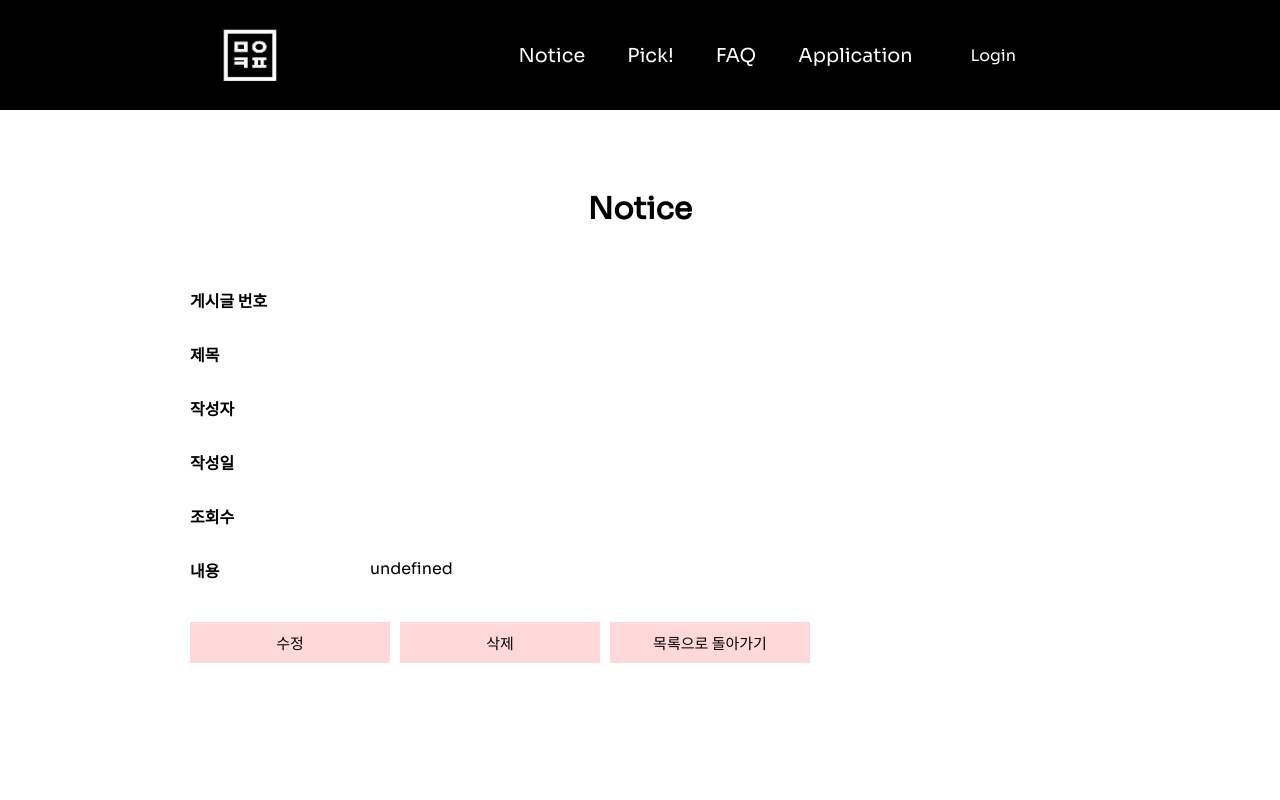
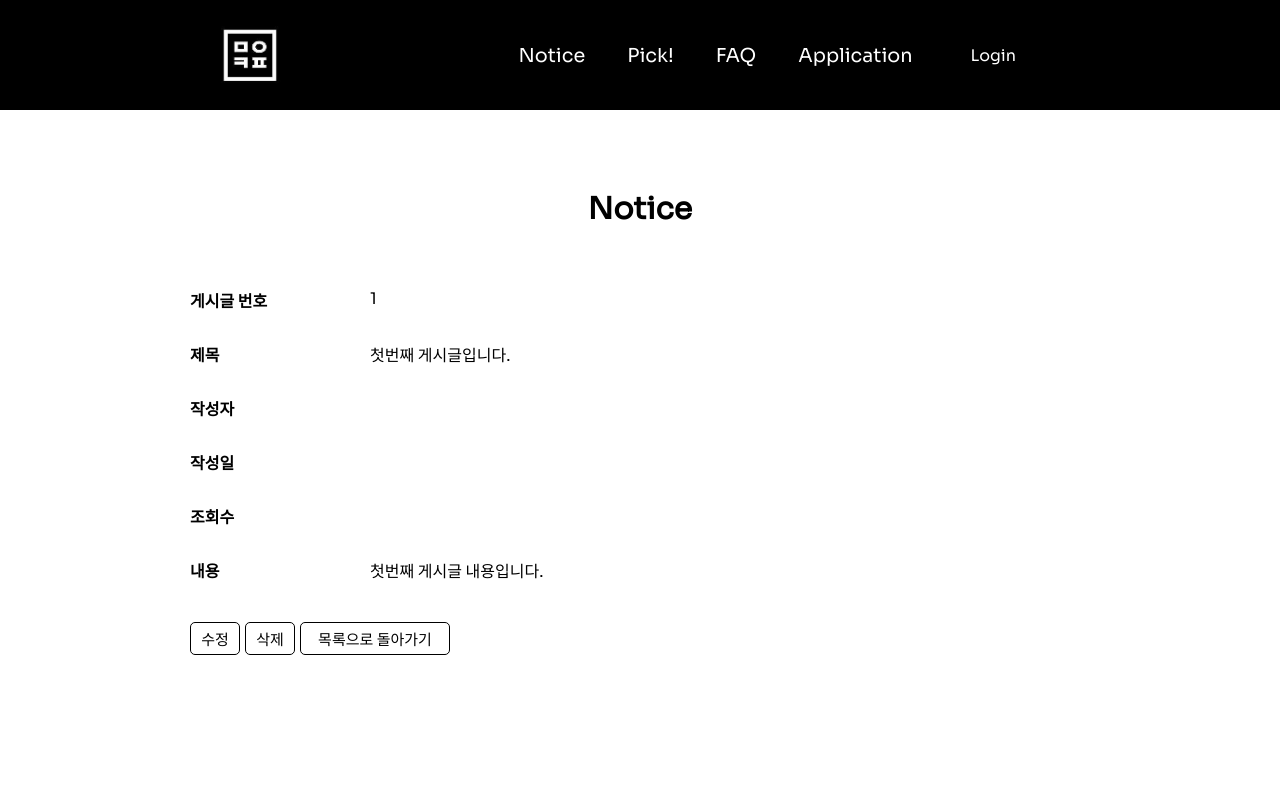
Before and after one commit to lke1221/madcamp_project3, a React (Create React App) app: page /postView/1 in a window 1280 px wide. Shown: the top 800 px of the page. Built offline with nearby package versions, Linux system fonts and the light colour scheme; no server answers.

Commit message:
0720 14:42

```diff
--- a/src/pages/Post.css
+++ b/src/pages/Post.css
@@ -4,35 +4,38 @@
   }
 
   .post-view-go-list-btn {
-    border: 0;
-    padding: 10px;
+    border: black solid 0.1px;
+    border-radius: 5px;
+    padding: 5px;
     margin-top: 20px;
-    background-color: #ffd9d9;
+    background-color: transparent;
     align-self: center;
     font-size: 15px;
-    width: 200px;
+    width: 150px;
   }
 
   .edit-button {
-    border: 0;
-    padding: 10px;
+    border: black solid 0.1px;
+    border-radius: 5px;
+    padding: 5px;
     margin-top: 20px;
-    margin-right: 10px;
-    background-color: #ffd9d9;
+    margin-right: 5px;
+    background-color: transparent;
     align-self: center;
     font-size: 15px;
-    width: 200px;
+    width: 50px;
   }
 
   .delete-button {
-    border: 0;
-    padding: 10px;
+    border: black solid 0.1px;
+    border-radius: 5px;
+    padding: 5px;
     margin-top: 20px;
-    margin-right: 10px;
-    background-color: #ffd9d9;
+    margin-right: 5px;
+    background-color: transparent;
     align-self: center;
     font-size: 15px;
-    width: 200px;
+    width: 50px;
   }
 
   .post-view-row {
--- a/src/pages/PostList.js
+++ b/src/pages/PostList.js
@@ -9,17 +9,17 @@ import axios from 'axios';
 const PostList = props => {
   const [ dataList, setDataList ] = useState([]);
 
-  useEffect(() => {
+  /*useEffect(() => {
     axios.get('http://172.10.18.166:80/getNotice').then((response)=>{
       setDataList(response.data);
   });
 
 
+  }, [ ])*/
+
+  useEffect(() => {
+    setDataList(postList);
   }, [ ])
-
-  /*useEffect(() => {
-    setDataList(postList);
-  }, [ ])*/
 
   return (
     <>
--- a/src/pages/PostView.js
+++ b/src/pages/PostView.js
@@ -9,15 +9,15 @@ const PostView = ({ history, location, match }) => {
 
   const { no } = match.params;
 
-  useEffect(() => {
+  /*useEffect(() => {
     axios.post('http://172.10.18.166:80/getNoticeOne', {no: no}).then((response)=>{
             setData(response.data[0]);
         });
+  }, [ ]);*/
+
+  useEffect(() => {
+    setData(getPostByNo(no));
   }, [ ]);
-
-  /*useEffect(() => {
-    setData(getPostByNo(no));
-  }, [ ]);*/
 
   const editPost = () => {
     if(window.sessionStorage.getItem('position')=='admin'){
--- a/src/pages/login.js
+++ b/src/pages/login.js
@@ -11,11 +11,11 @@ function Login({history}) {
     const [message, setMessage] = useState('');
 
     const login = () => {
-      /*window.sessionStorage.setItem('email', 'koreacomputer19@korea.ac.kr');
+      window.sessionStorage.setItem('email', 'koreacomputer19@korea.ac.kr');
       window.sessionStorage.setItem('name', '이권은');
       window.sessionStorage.setItem('position', 'admin');
-      document.location.href="/";*/
-        axios.post('http://172.10.18.166:80/login', {
+      document.location.href="/";
+        /*axios.post('http://172.10.18.166:80/login', {
             email: inputEmail,
             password: inputPw,
         }).then((response)=>{
@@ -32,7 +32,7 @@ function Login({history}) {
                 document.location.href="/";
                 //onLogin();
             }
-        });
+        });*/
     };
 
     return(
--- a/src/pages/pick.js
+++ b/src/pages/pick.js
@@ -1,4 +1,5 @@
 import React, { useEffect } from "react";
+import './newnotice.css'
 import PostList from "./PostList";
 import axios from "axios";
 import { Link } from "react-router-dom";
@@ -16,11 +17,13 @@ const Pick = ({ history }) => {
         //paddingRight: 400
       }}
     >
+      <h1 style={{ marginBottom: 50, fontSize: 30 }}>역대 금주의 PICK!</h1>
       <div style={{ width: 900, height: 450}}>
-        <h1 style={{ marginBottom: 50, fontSize: 30 }}>역대 금주의 PICK!</h1>
 
-        <button
-          className="new-notice"
+
+      </div>
+      <button
+          className="submit-button"
           style={{ marginTop: 20, fontSize: 20 }}
           onClick={
             window.sessionStorage.getItem("position") === "admin"
@@ -29,9 +32,7 @@ const Pick = ({ history }) => {
           }
         >
           Add
-        </button>
-        {/*</Link>*/}
-      </div>
+      </button>
     </div>
   );
 };
```
